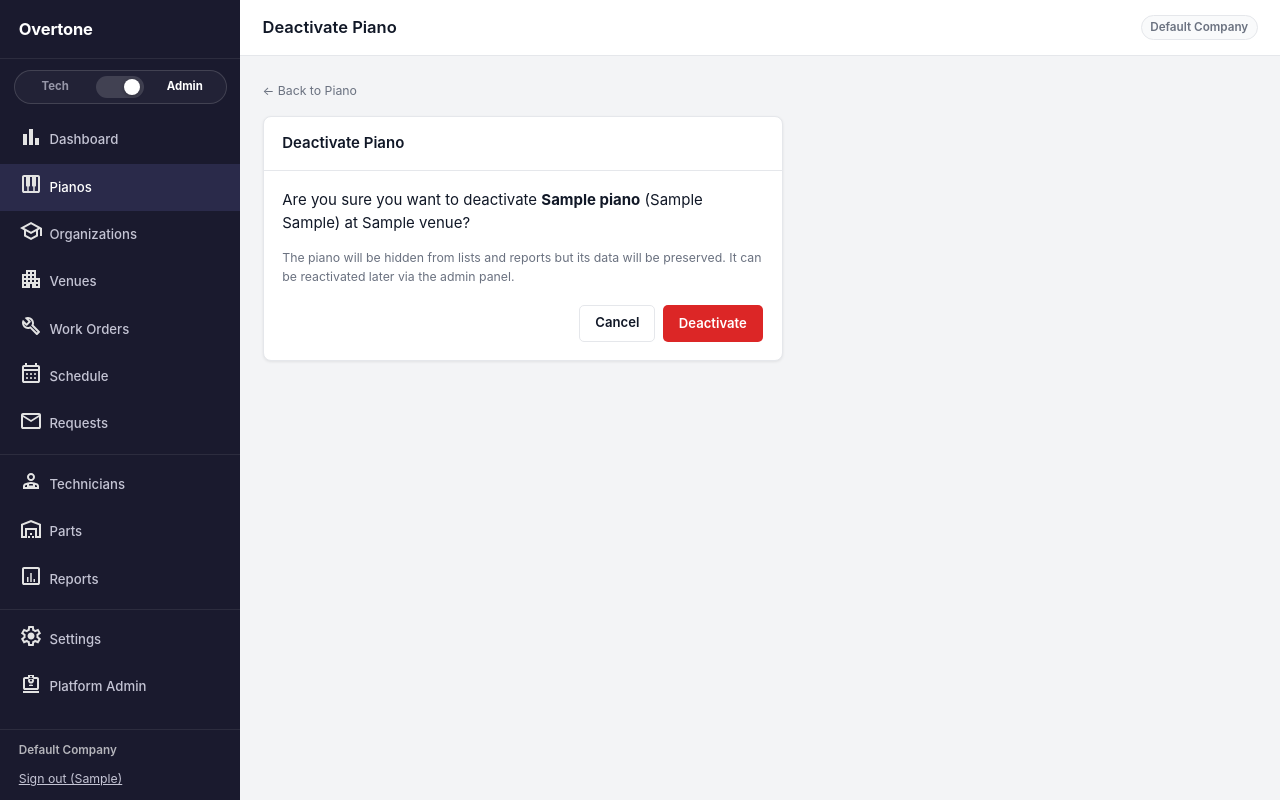
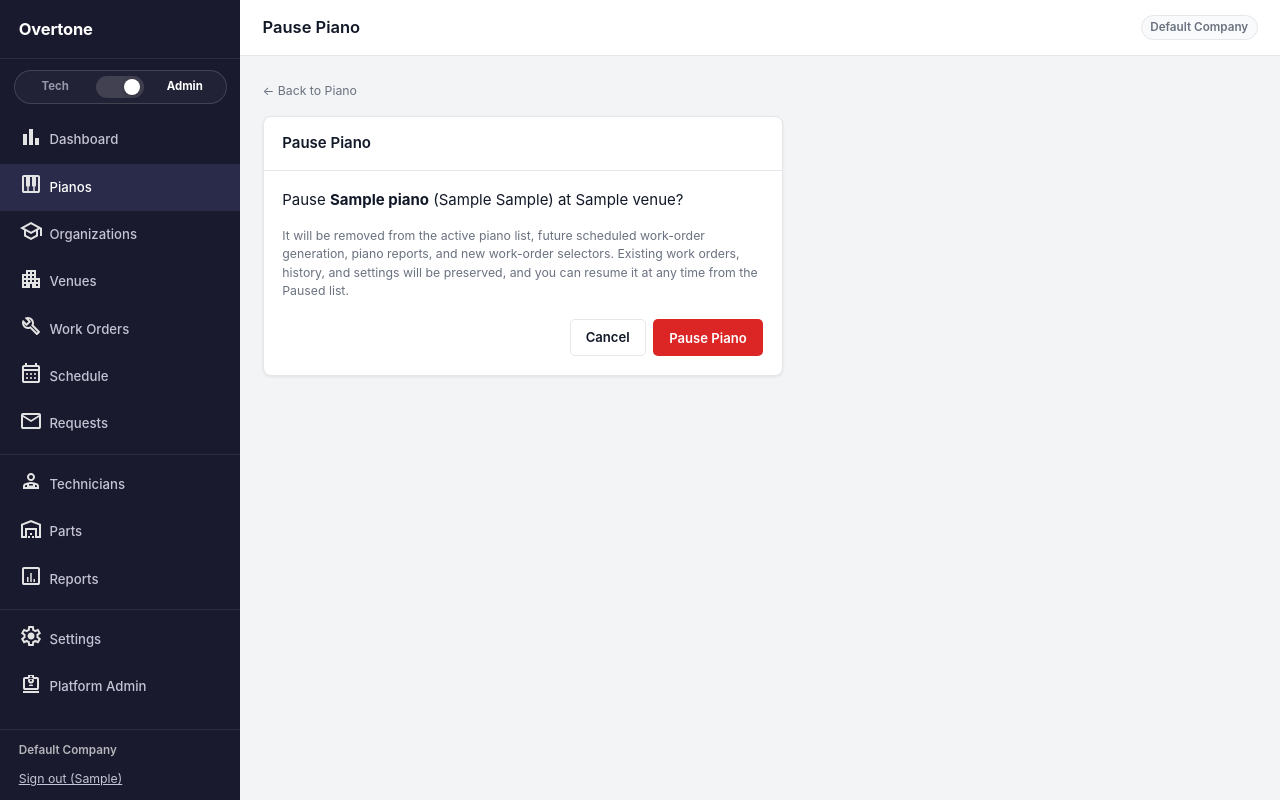
Before and after one commit to DowellPiano/PianoMaintenance, a Django app: page /pianos/1/deactivate/ in a window 1280 px wide. Run offline with Django 5.2, Linux system fonts and the light colour scheme; a user stored in the database is signed in; data comes from the database, SQL or seed files in the repository; tables that the repository leaves empty hold one stand-in row (values such as "Sample post").

Commit message:
Add piano pause and resume workflow

```diff
--- a/maintenance/audit.py
+++ b/maintenance/audit.py
@@ -5,6 +5,8 @@ EVENT_LABELS = {
     "piano.created": "Created",
     "piano.updated": "Updated",
     "piano.deactivated": "Deactivated",
+    "piano.paused": "Paused",
+    "piano.reactivated": "Resumed",
     "organization.created": "Created",
     "organization.updated": "Updated",
     "organization.deleted": "Deleted",
--- a/maintenance/services.py
+++ b/maintenance/services.py
@@ -230,7 +230,10 @@ def generate_scheduled_work_orders(today=None, dry_run=False, company=None):
         if needs_save:
             piano.save(update_fields=needs_save)
 
-    schedule_qs = MaintenanceSchedule.objects.filter(is_active=True).select_related('piano')
+    schedule_qs = MaintenanceSchedule.objects.filter(
+        is_active=True,
+        piano__is_active=True,
+    ).select_related('piano')
     if company is not None:
         schedule_qs = schedule_qs.filter(company=company)
 
--- a/maintenance/templates/maintenance/piano_confirm_deactivate.html
+++ b/maintenance/templates/maintenance/piano_confirm_deactivate.html
@@ -1,7 +1,7 @@
 {% extends "base.html" %}
 
-{% block title %}Deactivate {{ piano.name }} — Overtone{% endblock %}
-{% block topbar_title %}Deactivate Piano{% endblock %}
+{% block title %}Pause {{ piano.name }} — Overtone{% endblock %}
+{% block topbar_title %}Pause Piano{% endblock %}
 
 {% block content %}
 <div style="margin-bottom:1rem;">
@@ -9,22 +9,23 @@
 </div>
 
 <div class="card" style="max-width:520px;">
-  <div class="card-header"><h2>Deactivate Piano</h2></div>
+  <div class="card-header"><h2>Pause Piano</h2></div>
   <div class="card-body">
     <p style="margin-bottom:1rem;">
-      Are you sure you want to deactivate <strong>{{ piano.name }}</strong>
+      Pause <strong>{{ piano.name }}</strong>
       ({{ piano.make }}{% if piano.model %} {{ piano.model }}{% endif %})
       at {{ piano.venue_name }}?
     </p>
     <p class="text-sm text-muted" style="margin-bottom:1.25rem;">
-      The piano will be hidden from lists and reports but its data will be preserved.
-      It can be reactivated later via the admin panel.
+      It will be removed from the active piano list, future scheduled work-order generation,
+      piano reports, and new work-order selectors. Existing work orders, history, and settings will be preserved,
+      and you can resume it at any time from the Paused list.
     </p>
     <form method="post">
       {% csrf_token %}
       <div style="display:flex; gap:.5rem; justify-content:flex-end;">
         <a href="{% url 'piano_detail' piano.pk %}" class="btn btn-secondary">Cancel</a>
-        <button type="submit" class="btn btn-danger">Deactivate</button>
+        <button type="submit" class="btn btn-danger">Pause Piano</button>
       </div>
     </form>
   </div>
--- a/maintenance/views.py
+++ b/maintenance/views.py
@@ -119,7 +119,7 @@ def _piano_detail_url(piano, return_url=None):
 
 def _filtered_piano_queryset(request):
     company = ensure_company_access(request)
-    qs = Piano.objects.filter(company=company, is_active=True).select_related(
+    qs = Piano.objects.filter(company=company).select_related(
         'venue', 'venue__organization',
     ).prefetch_related(
         Prefetch(
@@ -135,6 +135,15 @@ def _filtered_piano_queryset(request):
     venue_filter = request.GET.get('venue', '')
     type_filter = request.GET.get('type', '')
     tag_filter = request.GET.get('tag', '')
+    status_filter = request.GET.get('status', 'active')
+
+    if status_filter == 'paused':
+        qs = qs.filter(is_active=False)
+    elif status_filter == 'all':
+        pass
+    else:
+        status_filter = 'active'
+        qs = qs.filter(is_active=True)
 
     if search_query:
         qs = qs.filter(
@@ -165,6 +174,7 @@ def _filtered_piano_queryset(request):
         'venue_filter': venue_filter,
         'type_filter': type_filter,
         'tag_filter': tag_filter,
+        'status_filter': status_filter,
     }
 
 
@@ -937,16 +947,34 @@ def piano_deactivate(request, pk):
         log_audit_event(
             company=piano.company,
             actor=request.user,
-            event_type='piano.deactivated',
+            event_type='piano.paused',
             target=piano,
-            message=f'Deactivated piano {piano.name}.',
+            message=f'Paused piano {piano.name}.',
         )
-        messages.success(request, f'Piano "{piano.name}" has been deactivated.')
+        messages.success(request, f'Piano "{piano.name}" has been paused and removed from active maintenance.')
         return redirect('piano_list')
     return render(request, 'maintenance/piano_confirm_deactivate.html', {
         'active_nav': 'pianos',
         'piano': piano,
     })
+
+
+@admin_required
+def piano_reactivate(request, pk):
+    piano = get_object_or_404(Piano, company=ensure_company_access(request), pk=pk)
+    if request.method == 'POST':
+        piano.is_active = True
+        piano.save(update_fields=['is_active'])
+        log_audit_event(
+            company=piano.company,
+            actor=request.user,
+            event_type='piano.reactivated',
+            target=piano,
+            message=f'Resumed piano {piano.name}.',
+        )
+        messages.success(request, f'Piano "{piano.name}" is back in active maintenance.')
+        return redirect('piano_detail', pk=piano.pk)
+    return redirect('piano_detail', pk=piano.pk)
 
 
 def _piano_tags_context(piano):
--- a/piano_maintainer/urls.py
+++ b/piano_maintainer/urls.py
@@ -75,6 +75,7 @@ urlpatterns = [
     path('pianos/<int:pk>/', views.piano_detail, name='piano_detail'),
     path('pianos/<int:pk>/edit/', views.piano_edit, name='piano_edit'),
     path('pianos/<int:pk>/deactivate/', views.piano_deactivate, name='piano_deactivate'),
+    path('pianos/<int:pk>/reactivate/', views.piano_reactivate, name='piano_reactivate'),
     path('pianos/<int:pk>/tags/add/', views.piano_add_tag, name='piano_add_tag'),
     path('pianos/<int:pk>/tags/<int:tag_pk>/remove/', views.piano_remove_tag, name='piano_remove_tag'),
     path('pianos/<int:pk>/tab/<str:tab>/', views.piano_tab, name='piano_tab'),
```
Also changed, not shown: maintenance/templates/maintenance/piano_detail.html (+10 -2 lines), maintenance/templates/maintenance/piano_list.html (+13 -1 lines), maintenance/test_core_flows.py (+13 -2 lines), maintenance/tests.py (+18 -0 lines).
